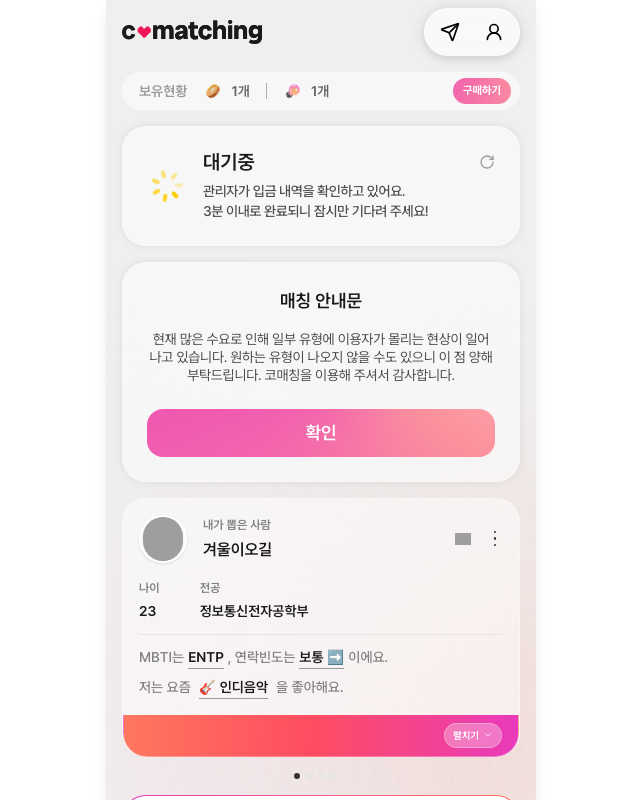
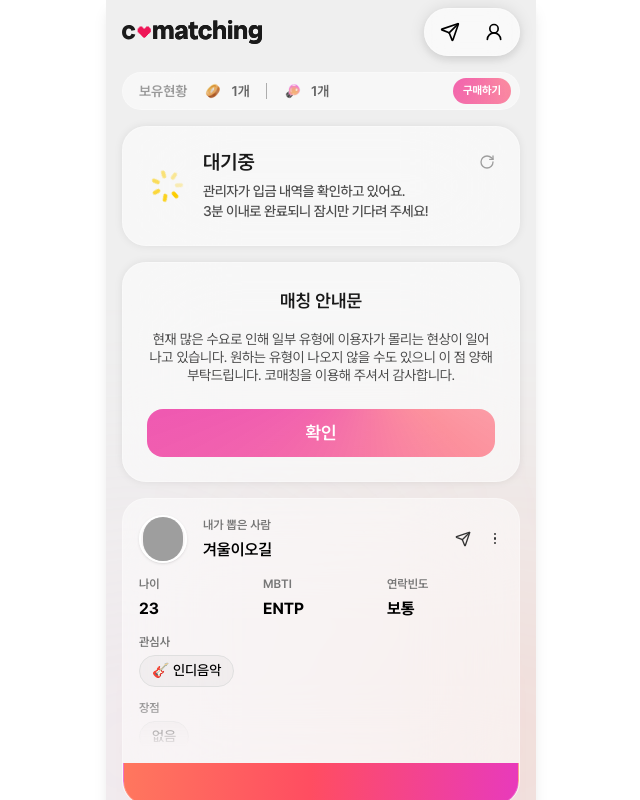
Before and after one commit to COMAtching/COMAtching5_FE, a Next.js app: page /main in a window 1280 px wide. Shown: the top 800 px of the page, without its empty margins (319-959 px from the left). Built offline with nearby package versions, Linux system fonts and the light colour scheme; grey boxes are pictures that could not be loaded.

Commit message:
feat: 디자인 변경

```diff
--- a/app/main/_components/ContactUserProfile.tsx
+++ b/app/main/_components/ContactUserProfile.tsx
@@ -1,6 +1,6 @@
 import { Hobby, ProfileData } from "@/lib/types/profile";
 import Image from "next/image";
-import { ChevronDown, ChevronUp } from "lucide-react";
+import { ChevronDown, ChevronUp, Send } from "lucide-react";
 import React, { useEffect, useRef, useState } from "react";
 
 /* ── 유틸 함수 ── */
@@ -28,23 +28,19 @@ const getAge = (birthDate?: string) => {
   return new Date().getFullYear() - new Date(birthDate).getFullYear() + 1;
 };
 
-/* ── 밑줄 값 텍스트 (반복 패턴) ── */
-const UnderlinedValue = ({ children }: { children: React.ReactNode }) => (
-  <span className="typo-14-600 border-color-gray-400 text-color-text-black border-b">
-    {children}
-  </span>
-);
-
-const Label = ({ children }: { children: React.ReactNode }) => (
-  <span className="typo-14-500 text-color-gray-500">{children}</span>
+/* ── 태그 컴포넌트 ── */
+const Tag = ({ text }: { text: string }) => (
+  <div className="flex h-8 items-center justify-center gap-[10px] rounded-full border border-[#DFDFDF] bg-[#B3B3B31A] px-3 py-2 backdrop-blur-[50px]">
+    <span className="typo-14-500 whitespace-nowrap text-black">{text}</span>
+  </div>
 );
 
 /* ── 프로필 헤더 (이미지 + 닉네임 + 액션 아이콘) ── */
 const ProfileHeader = ({ profile }: { profile: ProfileData }) => (
   <div className="flex w-full items-center gap-4">
-    {/* 프로필 이미지 */}
+    {/* 프로필 이미지 (48x48 container, 44x44 image) */}
     <div className="flex h-12 w-12 items-center justify-center rounded-full border-2 border-white bg-white/0 p-[2px] shadow-[0_1px_3px_rgba(0,0,0,0.1),0_1px_2px_-1px_rgba(0,0,0,0.1)]">
-      <div className="bg-color-gray-100 relative h-11 w-11 overflow-hidden rounded-full">
+      <div className="relative h-11 w-11 overflow-hidden rounded-full bg-[#D9D9D9]">
         <Image
           src={profile.profileImageUrl || "/default-profile.png"}
           alt="Profile"
@@ -56,27 +52,28 @@ const ProfileHeader = ({ profile }: { profile: ProfileData }) => (
 
     {/* 닉네임 */}
     <div className="flex flex-1 flex-col items-start gap-1">
-      <span className="typo-12-600 text-color-gray-500">내가 뽑은 사람</span>
-      <span className="typo-16-600 text-color-text-black">
+      <span className="typo-12-600 text-[#777777]">내가 뽑은 사람</span>
+      <span className="typo-16-600 text-black">
         {profile.nickname || "익명"}
       </span>
     </div>
 
-    {/* 액션 아이콘 */}
     <div className="flex items-center gap-4">
       <button
         type="button"
         className="flex h-4 w-4 items-center justify-center"
+        onClick={(e) => e.stopPropagation()}
       >
-        <Image src="/icons/send-message.svg" alt="dm" width={16} height={16} />
+        <Send size={16} className="text-[#333333]" />
       </button>
       <button
         type="button"
-        className="flex h-4 w-4 flex-col items-center justify-center gap-1"
+        className="flex h-4 w-4 flex-col items-center justify-center gap-[2px]"
+        onClick={(e) => e.stopPropagation()}
       >
-        <div className="bg-color-gray-800 h-[2.57px] w-[2.57px] rounded-full" />
-        <div className="bg-color-gray-800 h-[2.57px] w-[2.57px] rounded-full" />
-        <div className="bg-color-gray-800 h-[2.57px] w-[2.57px] rounded-full" />
+        <div className="h-[2.57px] w-[2.57px] rounded-full bg-[#333333]" />
+        <div className="h-[2.57px] w-[2.57px] rounded-full bg-[#333333]" />
+        <div className="h-[2.57px] w-[2.57px] rounded-full bg-[#333333]" />
       </button>
     </div>
   </div>
@@ -84,71 +81,29 @@ const ProfileHeader = ({ profile }: { profile: ProfileData }) => (
 
 /* ── 나이 + 전공 ── */
 const ProfileStats = ({ profile }: { profile: ProfileData }) => (
-  <div className="flex w-full items-start gap-2 pt-1">
-    <div className="flex flex-col gap-1">
-      <span className="typo-12-600 text-color-gray-500">나이</span>
-      <span className="typo-14-600 text-color-text-black">
+  <div className="flex w-full items-start gap-2">
+    <div className="flex flex-1 flex-col gap-1">
+      <span className="typo-12-600 text-[#777777]">나이</span>
+      <span className="typo-16-700 text-black">
         {getAge(profile.birthDate)}
       </span>
     </div>
-    <div className="ml-8 flex flex-col gap-1">
-      <span className="typo-12-600 text-color-gray-500">전공</span>
-      <span className="typo-14-600 text-color-text-black">
-        {profile.major || "미지정"}
+    <div className="flex flex-1 flex-col gap-1">
+      <span className="typo-12-600 text-[#777777]">MBTI</span>
+      <span className="typo-16-700 text-black">{profile.mbti}</span>
+    </div>
+    <div className="flex flex-1 flex-col gap-1">
+      <span className="typo-12-600 whitespace-nowrap text-[#777777]">
+        연락빈도
+      </span>
+      <span className="typo-16-700 text-black">
+        {getContactFrequencyLabel(profile.contactFrequency)}
       </span>
     </div>
   </div>
 );
 
-/* ── 소개 텍스트 (MBTI, 연락빈도, 취미) ── */
-const ProfileIntro = ({ profile }: { profile: ProfileData }) => (
-  <>
-    <div className="typo-14-400 mb-2 flex items-center gap-1">
-      <Label>MBTI는</Label>
-      <UnderlinedValue>{profile.mbti}</UnderlinedValue>
-      <Label>, 연락빈도는</Label>
-      <UnderlinedValue>
-        {getContactFrequencyLabel(profile.contactFrequency)} ➡️
-      </UnderlinedValue>
-      <Label>이에요.</Label>
-    </div>
-    <div className="typo-14-400 flex items-center gap-2">
-      <Label>저는 요즘</Label>
-      <UnderlinedValue>{getHobbyLabel(profile.hobbies)}</UnderlinedValue>
-      <Label>을 좋아해요.</Label>
-    </div>
-  </>
-);
-
-/* ── 라벨 + 밑줄 값 행 (반복 패턴 제거) ── */
-const IntroRow = ({
-  label,
-  value,
-  suffix,
-}: {
-  label: string;
-  value: React.ReactNode;
-  suffix?: string;
-}) => (
-  <div className="flex w-full flex-col gap-2">
-    <Label>{label}</Label>
-    <div className="flex w-full items-center gap-1">
-      <div className="border-color-gray-400 flex flex-1 items-center justify-center border-b pb-1 text-center">
-        <span className="typo-14-600 text-color-text-black truncate">
-          {value}
-        </span>
-      </div>
-      {suffix && (
-        <span className="typo-14-500 text-color-gray-500 whitespace-nowrap">
-          {suffix}
-        </span>
-      )}
-    </div>
-  </div>
-);
-
-/* ── 펼치기 영역 (장점, 노래, 한마디) ── */
-const ExpandableDetails = ({
+const ProfileDetails = ({
   profile,
   isExpanded,
 }: {
@@ -156,26 +111,66 @@ const ExpandableDetails = ({
   isExpanded: boolean;
 }) => (
   <div
-    className={`grid transition-all duration-500 ease-in-out ${
-      isExpanded
-        ? "mt-4 grid-rows-[1fr] opacity-100"
-        : "mt-0 grid-rows-[0fr] opacity-0"
-    }`}
+    className="flex flex-col gap-3 overflow-hidden transition-[max-height] duration-500 ease-in-out"
+    style={{
+      maxHeight: isExpanded ? "1000px" : "114px",
+      // WebkitMaskImage와 maskImage에 트랜지션 효과를 주어
+      // 줄어들 때 블러가 서서히 나타나거나 늦게 나타나도록 설정
+      maskImage: isExpanded
+        ? "linear-gradient(to bottom, black 0%, black 100%, transparent 100%)"
+        : "linear-gradient(to bottom, black 0%, black 50%, transparent 100%)",
+      WebkitMaskImage: isExpanded
+        ? "linear-gradient(to bottom, black 0%, black 100%, transparent 100%)"
+        : "linear-gradient(to bottom, black 0%, black 50%, transparent 100%)",
+      // 줄어들 때(Expanded -> Click) 블러가 나중에 생기도록 delay 부여
+      transition: isExpanded
+        ? "max-height 500ms ease-in-out, mask-image 300ms ease-out, -webkit-mask-image 300ms ease-out"
+        : "max-height 500ms ease-in-out, mask-image 400ms ease-in 100ms, -webkit-mask-image 400ms ease-in 100ms",
+    }}
   >
-    <div className="flex flex-col gap-4 overflow-hidden">
-      <IntroRow
-        label="제 장점은요,"
-        value={profile.advantages?.[0] || "웃음이 많아요 �"}
-      />
-      <IntroRow
-        label="요즘 좋아하는 노래는,"
-        value={profile.favoriteSong || "아직 없어요!"}
-        suffix="입니다!"
-      />
-      <IntroRow
-        label="마지막 한마디는,"
-        value={profile.intro || "잘 부탁드립니다!! 😆"}
-      />
+    {/* 관심사 */}
+    <div className="flex flex-col gap-1">
+      <span className="typo-12-600 text-[#777777]">관심사</span>
+      <div className="flex flex-wrap gap-1">
+        {profile.hobbies && profile.hobbies.length > 0 ? (
+          profile.hobbies.map((hobby, idx) => (
+            <Tag
+              key={idx}
+              text={typeof hobby === "string" ? hobby : hobby.name}
+            />
+          ))
+        ) : (
+          <Tag text="없음" />
+        )}
+      </div>
+    </div>
+
+    {/* 장점 */}
+    <div className="flex flex-col gap-1">
+      <span className="typo-12-600 text-[#777777]">장점</span>
+      <div className="flex flex-wrap gap-1">
+        {profile.advantages && profile.advantages.length > 0 ? (
+          profile.advantages.map((adv, idx) => <Tag key={idx} text={adv} />)
+        ) : (
+          <Tag text="없음" />
+        )}
+      </div>
+    </div>
+
+    {/* 좋아하는 노래 */}
+    <div className="flex flex-col gap-1">
+      <span className="typo-12-600 text-[#777777]">좋아하는 노래</span>
+      <span className="typo-16-600 text-black">
+        {profile.favoriteSong || "아직 없어요!"}
+      </span>
+    </div>
+
+    {/* 나를 소개하는 한마디 */}
+    <div className="flex flex-col gap-1">
+      <span className="typo-12-600 text-[#777777]">나를 소개하는 한마디</span>
+      <span className="typo-16-600 text-black">
+        {profile.intro || "잘 부탁드립니다!! 😆"}
+      </span>
     </div>
   </div>
 );
@@ -208,6 +203,7 @@ const ContactUserProfile = ({ profiles }: ContactUserProfileProps) => {
   const [activeIndex, setActiveIndex] = useState(0);
   const [isExpanded, setIsExpanded] = useState(false);
   const scrollRef = useRef<HTMLDivElement>(null);
+  const touchStartTime = useRef<number>(0);
 
   useEffect(() => {
     const el = scrollRef.current;
@@ -222,6 +218,14 @@ const ContactUserProfile = ({ profiles }: ContactUserProfileProps) => {
     return () => el.removeEventListener("scroll", handleScroll);
   }, []);
 
+  const handleCardClick = () => {
+    const touchDuration = Date.now() - touchStartTime.current;
+    // 200ms 미만의 짧은 터치(클릭)일 때만 확장 상태 토글
+    if (touchDuration < 200) {
+      setIsExpanded(!isExpanded);
+    }
+  };
+
   if (!profiles || profiles.length === 0) return null;
 
   return (
@@ -235,14 +239,15 @@ const ContactUserProfile = ({ profiles }: ContactUserProfileProps) => {
           {profiles.map((profile) => (
             <div
               key={profile.memberId}
-              className="flex w-full shrink-0 snap-center flex-col items-center justify-center gap-3 p-4"
+              onTouchStart={() => (touchStartTime.current = Date.now())}
+              onMouseDown={() => (touchStartTime.current = Date.now())}
+              onClick={handleCardClick}
+              className="flex w-full shrink-0 cursor-pointer snap-center flex-col items-center justify-start gap-3 p-4"
             >
               <ProfileHeader profile={profile} />
               <ProfileStats profile={profile} />
-              <div className="bg-color-gray-100 h-px w-full" />
               <div className="flex w-full flex-col">
-                <ProfileIntro profile={profile} />
-                <ExpandableDetails profile={profile} isExpanded={isExpanded} />
+                <ProfileDetails profile={profile} isExpanded={isExpanded} />
               </div>
             </div>
           ))}
@@ -257,21 +262,6 @@ const ContactUserProfile = ({ profiles }: ContactUserProfileProps) => {
           className="flex h-[42px] w-full items-center justify-between rounded-b-[24px] border border-t-0 border-white/30 px-4 backdrop-blur-[50px]"
         >
           <SocialIdDisplay profile={profiles[activeIndex]} />
-
-          <button
-            type="button"
-            onClick={() => setIsExpanded(!isExpanded)}
-            className="ml-auto flex items-center justify-center gap-1 rounded-full border border-white/30 bg-white/30 px-2 py-1 transition-all"
-          >
-            <span className="typo-10-600 text-white">
-              {isExpanded ? "접기" : "펼치기"}
-            </span>
-            {isExpanded ? (
-              <ChevronUp size={10} className="text-white" />
-            ) : (
-              <ChevronDown size={10} className="text-white" />
-            )}
-          </button>
         </footer>
       </section>
 
```
